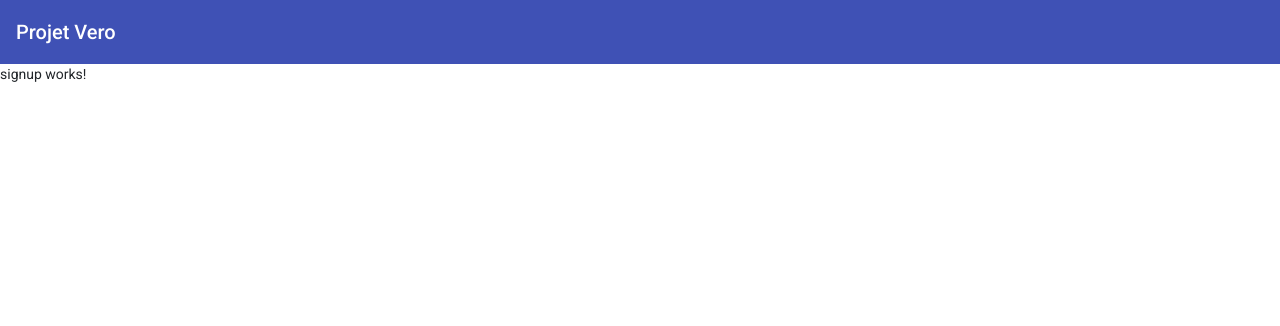
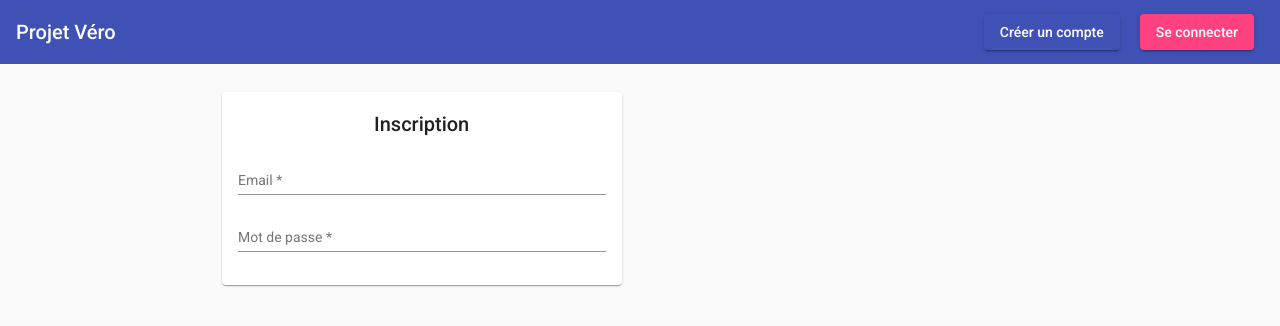
Before and after one commit to Halimdeveloper/projet-vero, an Angular app in the folder projet-vero-frontend/: page /auth/signup in a window 1280 px wide. Shown: the top 326 px of the page. Built offline with nearby package versions, Linux system fonts and the light colour scheme.

Commit message:
ajout backend à nettoyer + debug bootstrap

```diff
--- a/projet-vero-frontend/angular.json
+++ b/projet-vero-frontend/angular.json
@@ -28,7 +28,7 @@
               "src/assets"
             ],
             "styles": [
-              "../node_modules/bootstrap/dist/css/bootstrap.css",
+              "./node_modules/bootstrap/dist/css/bootstrap.css",
               "./node_modules/@angular/material/prebuilt-themes/indigo-pink.css",
               "src/styles.scss"
             ],
--- a/projet-vero-frontend/src/app/app.module.ts
+++ b/projet-vero-frontend/src/app/app.module.ts
@@ -8,6 +8,7 @@ import { MaterialModule } from './material/material.module';
 import { HomeComponent } from './home/home.component';
 import { SigninComponent } from './auth/signin/signin.component';
 import { SignupComponent } from './auth/signup/signup.component';
+import { AuthService } from './services/auth.service';
 
 @NgModule({
   declarations: [
@@ -22,7 +23,7 @@ import { SignupComponent } from './auth/signup/signup.component';
     BrowserAnimationsModule,
     MaterialModule
   ],
-  providers: [],
+  providers: [ AuthService ],
   bootstrap: [AppComponent]
 })
 export class AppModule { }
--- a/projet-vero-frontend/src/app/auth/signup/signup.component.html
+++ b/projet-vero-frontend/src/app/auth/signup/signup.component.html
@@ -1 +1,17 @@
-<p>signup works!</p>
+<div class="row">
+    <div class="col-sm-8 col-sm-offset-2">
+        <mat-card>
+            <mat-card-content>
+                <form >
+                    <h2>Inscription</h2>
+                    <mat-form-field>
+                        <input matInput placeholder="Email" formControlName="username" required>
+                    </mat-form-field>
+                    <mat-form-field>
+                        <input matInput type="password" placeholder="Mot de passe" formControlName="mdp" required>
+                    </mat-form-field>
+                </form>
+            </mat-card-content>
+        </mat-card>
+    </div>
+</div>
--- a/projet-vero-frontend/src/app/auth/signup/signup.component.scss
+++ b/projet-vero-frontend/src/app/auth/signup/signup.component.scss
@@ -0,0 +1,16 @@
+mat-card {
+    max-width: 400px;
+    margin: 2em auto;
+    text-align: center;
+}
+
+mat-content {
+    display: flex;
+    flex-direction: column;
+    justify-content: center;
+    align-items: center;
+}
+
+mat-form-field {
+    display: block;
+}
--- a/projet-vero-frontend/src/app/home/home.component.html
+++ b/projet-vero-frontend/src/app/home/home.component.html
@@ -1,9 +1,13 @@
 <div class="page-container">
     <!-- header -->
     <mat-toolbar color="primary">
-        <div class="nav-Logo">
-            Projet Vero
-        </div>
+        <span>Projet Véro</span>
+        <span class="spacer"></span>
+
+        <a class="auth-btn" mat-raised-button color="primary" *ngIf="!isAuth" routerLinkActive="active" routerLink = "auth/signup">Créer un compte</a>
+        <a class="auth-btn" mat-raised-button color="accent" *ngIf="!isAuth" routerLinkActive="active" routerLink = "auth/signin">Se connecter</a>
+        <a class="auth-btn" mat-button style="cursor: pointer" *ngIf="isAuth">Déconnexion</a>
+
     </mat-toolbar>
 
     <!-- components -->
--- a/projet-vero-frontend/src/app/home/home.component.scss
+++ b/projet-vero-frontend/src/app/home/home.component.scss
@@ -0,0 +1,39 @@
+// .sidenav-container {
+//   height: 100%;
+// }
+
+// .sidenav {
+//   width: 200px;
+// }
+
+// .sidenav .mat-toolbar {
+//   background: inherit;
+// }
+// .spacer{
+//   flex: 1 1 auto;
+// }
+// .mat-toolbar.mat-primary {
+//   position: sticky;
+//   top: 0;
+//   z-index: 1;
+// }
+
+.page-container {
+    height: 100%;
+    background: #fafafa;
+    color: #000;
+    display: flex;
+    flex-direction: column;
+    a {
+        color: inherit;
+        text-decoration: none;
+    }
+}
+
+.spacer {
+    flex: 1 1 auto;
+}
+
+.auth-btn {
+    margin: 0 10px;
+}
--- a/projet-vero-frontend/src/app/home/home.component.ts
+++ b/projet-vero-frontend/src/app/home/home.component.ts
@@ -1,4 +1,5 @@
 import { Component, OnInit } from '@angular/core';
+import { AuthService } from '../services/auth.service';
 
 @Component({
   selector: 'app-home',
@@ -7,9 +8,14 @@ import { Component, OnInit } from '@angular/core';
 })
 export class HomeComponent implements OnInit {
 
-  constructor() { }
+  isAuth: boolean;
+
+  constructor( private authservice: AuthService ) {
+
+  }
 
   ngOnInit(): void {
+    this.isAuth = false;
   }
 
 }
--- /dev/null
+++ b/projet-vero-frontend/src/app/services/auth.service.ts
@@ -0,0 +1,11 @@
+import { Injectable } from '@angular/core';
+
+@Injectable({
+  providedIn: 'root'
+})
+export class AuthService {
+
+  constructor() { }
+
+
+}
```
Also changed, not shown: 1 other file (tests, documents, lock files or other folders).
